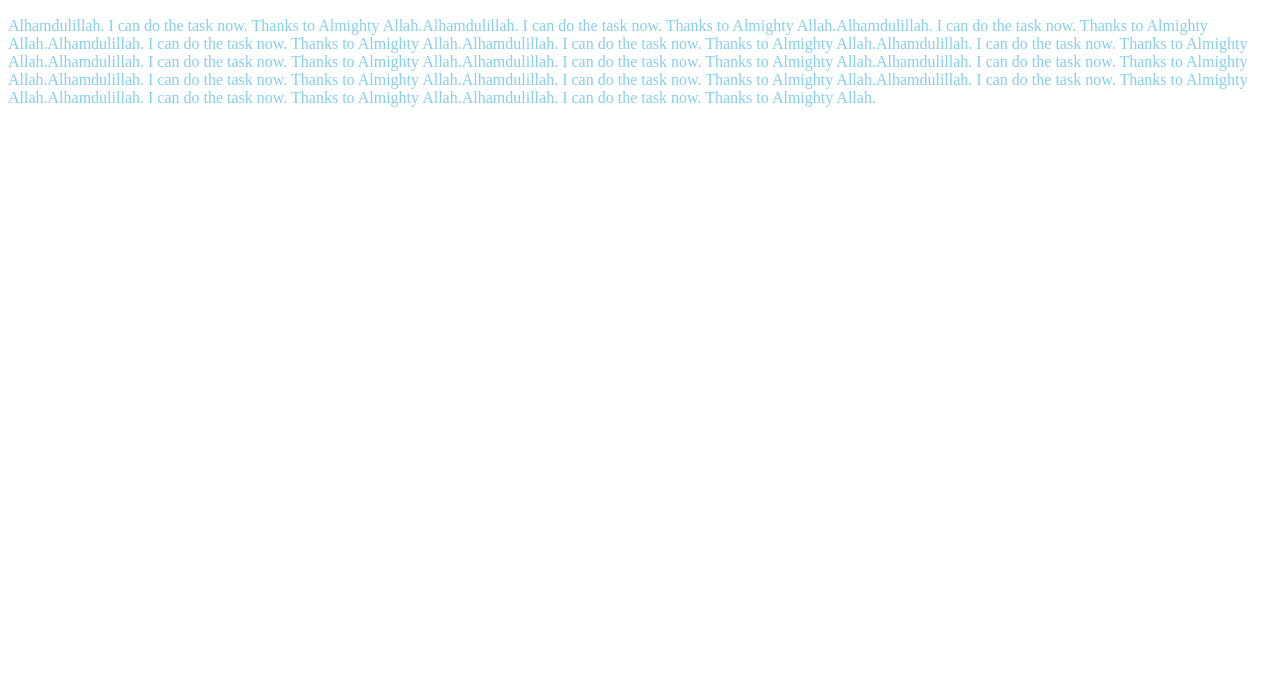
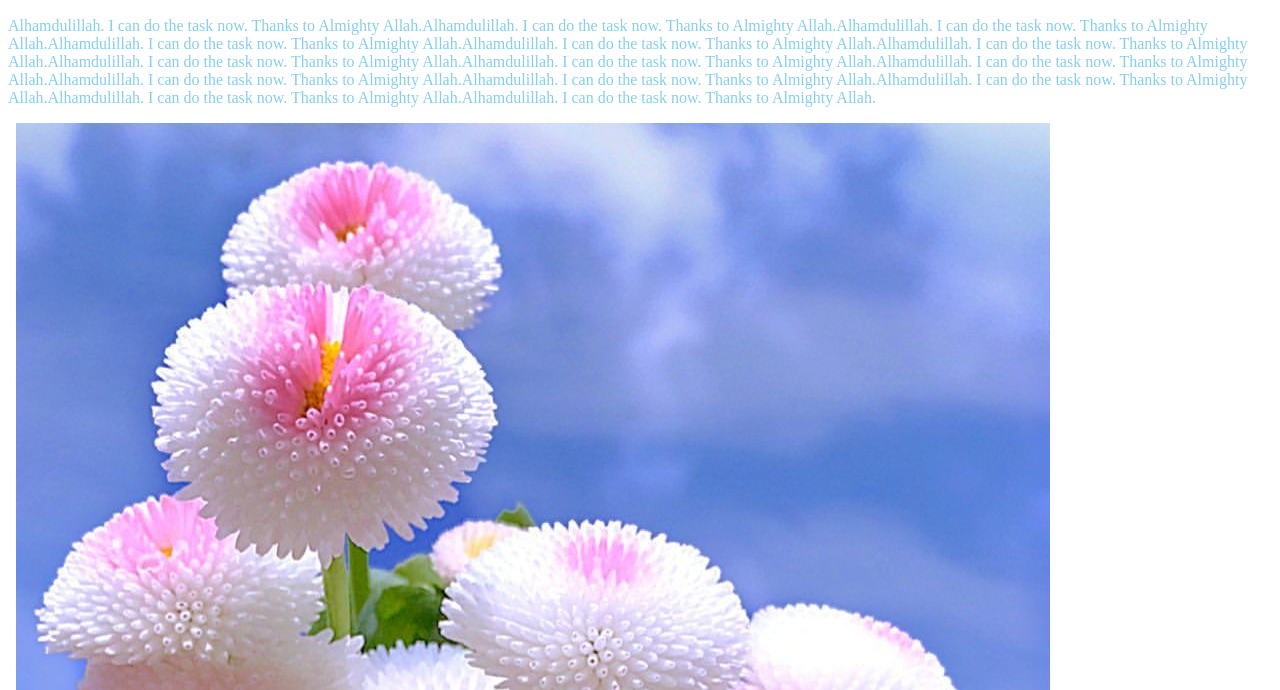
Before and after one commit to MirzaProPHB5/my-second-repo, a plain HTML site: page index.html in a window 1280 px wide. Shown: the part 110-800 px from the top of the page. Drawn offline with Linux system fonts and the light colour scheme.

Commit message:
image added

```diff
--- a/index.html
+++ b/index.html
@@ -11,7 +11,8 @@
 <h1>Welcome to the github repo</h1>
 <h2>Now I can push the gittu</h2>
 <p>Alhamdulillah. I can do the task now. Thanks to Almighty Allah.Alhamdulillah. I can do the task now. Thanks to Almighty Allah.Alhamdulillah. I can do the task now. Thanks to Almighty Allah.Alhamdulillah. I can do the task now. Thanks to Almighty Allah.Alhamdulillah. I can do the task now. Thanks to Almighty Allah.Alhamdulillah. I can do the task now. Thanks to Almighty Allah.Alhamdulillah. I can do the task now. Thanks to Almighty Allah.Alhamdulillah. I can do the task now. Thanks to Almighty Allah.Alhamdulillah. I can do the task now. Thanks to Almighty Allah.Alhamdulillah. I can do the task now. Thanks to Almighty Allah.Alhamdulillah. I can do the task now. Thanks to Almighty Allah.Alhamdulillah. I can do the task now. Thanks to Almighty Allah.Alhamdulillah. I can do the task now. Thanks to Almighty Allah.Alhamdulillah. I can do the task now. Thanks to Almighty Allah.</p>
+<img src="flowerone.jpg" alt="">
 <img src="marguerite-729510__480" alt="">
-<img src="f6bd84153caf3ea4939b66813ade5ec6" alt="">
+<img src="f6bd84153caf3ea4939b66813ade5ec6.jpg" alt="">
 </body>
 </html>
```
Also changed, not shown: flowerone.jpg.jpg (renamed from marguerite-729510__480.jpg).
